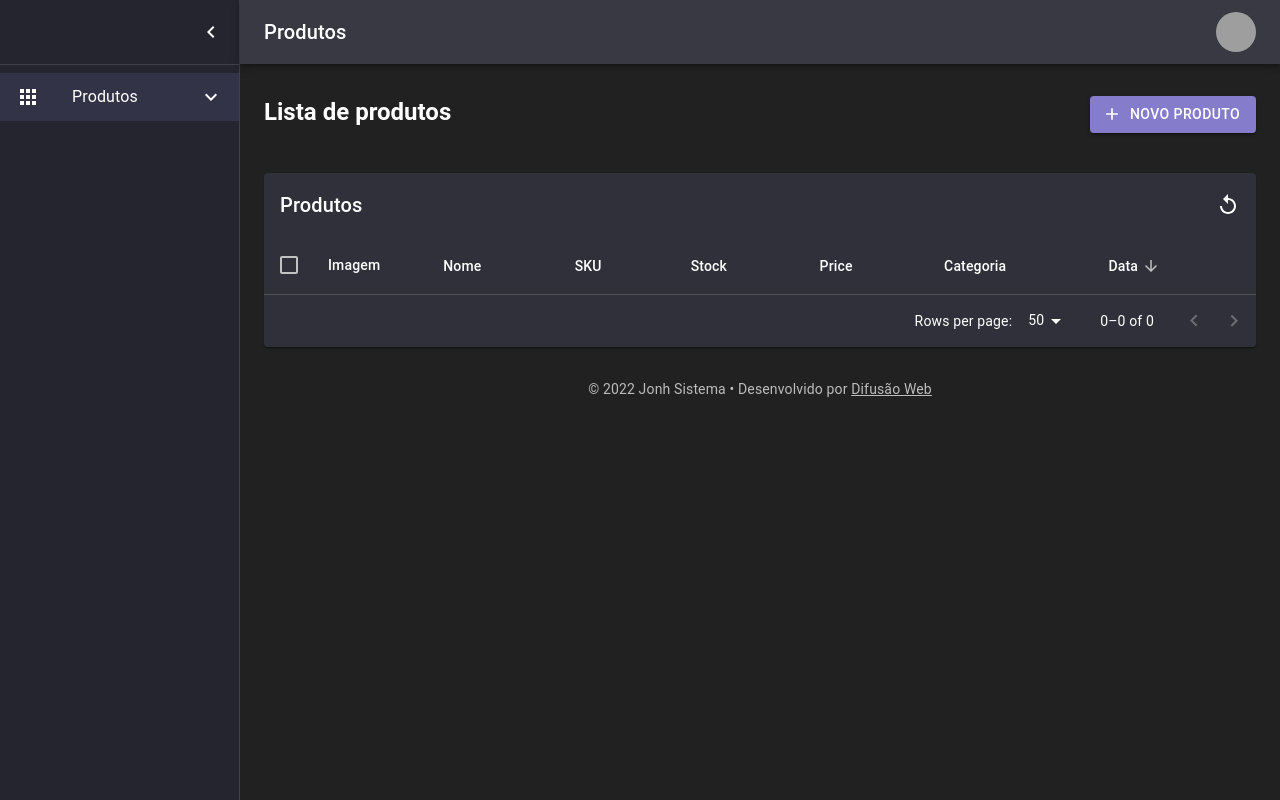
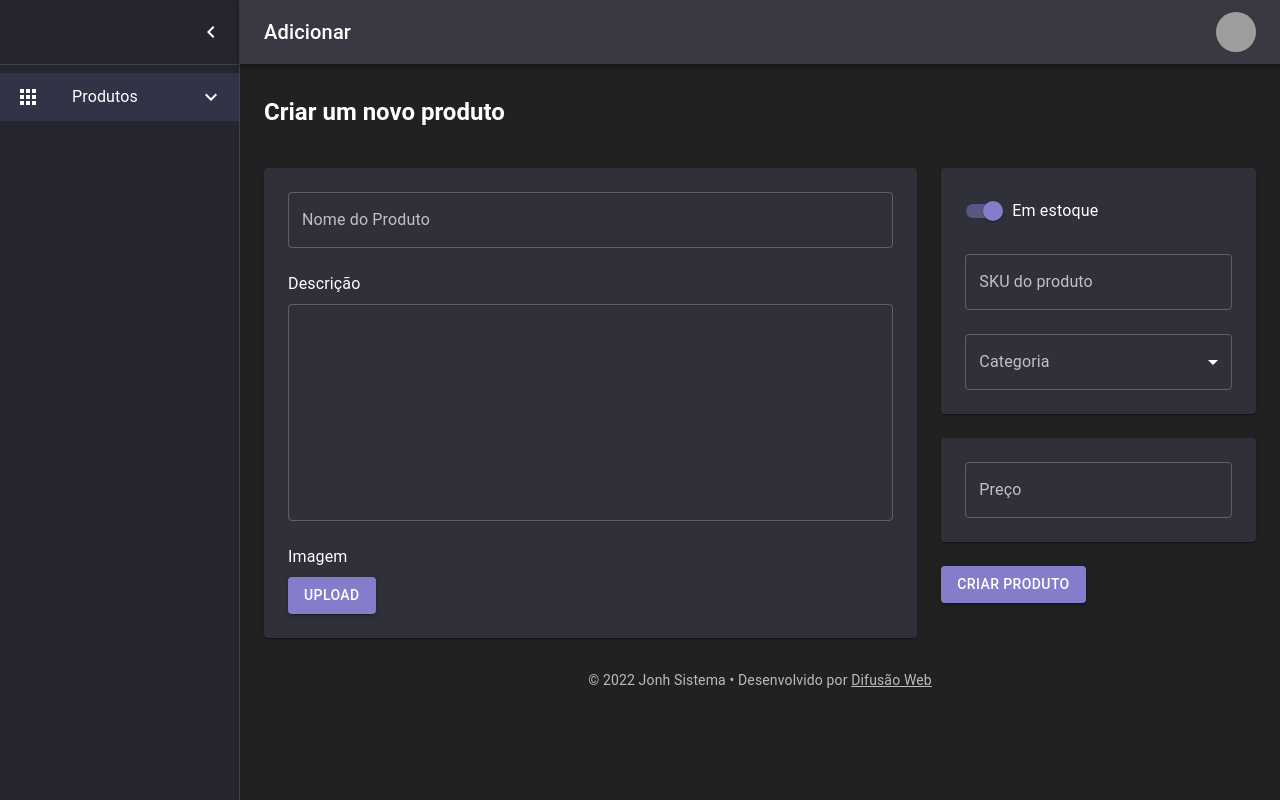
Before and after one commit to difusaowebuser/example-admin-panel-web, a React (Vite) app: page /produtos/adicionar in a window 1280 px wide. Built offline with nearby package versions, Linux system fonts and the light colour scheme; no server answers; grey boxes are pictures that could not be loaded.

Commit message:
several changes

```diff
--- a/src/components/AppBar/index.tsx
+++ b/src/components/AppBar/index.tsx
@@ -17,7 +17,7 @@ import {
   IconButton,
   Avatar
 } from '@mui/material'
-import { Copyright } from '../../components/Copyright'
+import { Copyright } from '../atoms/Copyright'
 
 import {
   Menu as MenuIcon,
--- a/src/components/Dashboard/index.tsx
+++ b/src/components/Dashboard/index.tsx
@@ -20,7 +20,7 @@ import NotificationsIcon from '@mui/icons-material/Notifications'
 import { mainListItems, secondaryListItems } from '../ListItems'
 import { Chart } from '../Chart'
 import { Deposits } from '../Deposits'
-import { Orders } from '../ProductList'
+import { Orders } from '../molecules/ProductList'
 
 function Copyright(props: any) {
   return (
--- a/src/components/Copyright/index.tsx
+++ b/src/components/atoms/Copyright/index.tsx
@@ -9,6 +9,14 @@ export const Copyright = (props: any) => {
       align="center"
       {...props}
       component="small"
+      sx={{
+        flex: 1,
+        display: 'flex',
+        alignItems: 'center',
+        justifyContent: 'center',
+        bottom: 0,
+        my: 2
+      }}
     >
       &copy; {new Date().getFullYear()} Jonh Sistema &bull; Desenvolvido
       por&nbsp;
--- a/src/components/ProductList/index.tsx
+++ b/src/components/molecules/ProductList/index.tsx
@@ -42,7 +42,7 @@ import {
   ProductData,
   getProducts,
   RootState
-} from '../../redux'
+} from '../../../redux'
 
 function descendingComparator<T>(a: T, b: T, orderBy: keyof T) {
   if (b[orderBy] < a[orderBy]) {
--- /dev/null
+++ b/src/components/molecules/ProductsAddFormEdit/index.tsx
@@ -0,0 +1,50 @@
+import * as React from 'react'
+import { Paper, TextField, Box, Input, Button, Typography } from '@mui/material'
+
+export const ProductsAddFormEdit: React.FC = () => {
+  const [name, setName] = React.useState<string | null>(null)
+  const [description, setDescription] = React.useState<string | null>(null)
+  const [image, setImage] = React.useState<string | null>(null)
+
+  return (
+    <Paper sx={{ width: '100%', mb: 2, padding: 3 }}>
+      <Box sx={{ display: 'flex', flexDirection: 'column' }}>
+        <TextField
+          label="Nome do Produto"
+          variant="outlined"
+          value={name}
+          onChange={event => setName(event.target.value)}
+          sx={{ mb: 3 }}
+        />
+        <Box>
+          <Typography sx={{ mb: 1 }}>Descrição</Typography>
+          <TextField
+            multiline
+            value={description}
+            onChange={event => setDescription(event.target.value)}
+            rows={8}
+            fullWidth
+            sx={{ mb: 3 }}
+          />
+        </Box>
+        <Box>
+          <Typography sx={{ mb: 1 }}>Imagem</Typography>
+          <label htmlFor="contained-button-file">
+            <Input
+              accept="image/*"
+              id="contained-button-file"
+              multiple
+              type="file"
+              value={image}
+              onChange={event => setImage(event.target.value)}
+              sx={{ display: 'none' }}
+            />
+            <Button variant="contained" component="span">
+              Upload
+            </Button>
+          </label>
+        </Box>
+      </Box>
+    </Paper>
+  )
+}
--- /dev/null
+++ b/src/components/molecules/ProductsAddFormEdit2/index.tsx
@@ -0,0 +1,55 @@
+import * as React from 'react'
+import {
+  Paper,
+  Box,
+  TextField,
+  Switch,
+  FormControl,
+  FormControlLabel,
+  Select,
+  InputLabel,
+  MenuItem
+} from '@mui/material'
+
+export const ProductsAddFormEdit2: React.FC = () => {
+  const [inStock, setInStock] = React.useState<boolean>(true)
+  const [sku, setSku] = React.useState<string | null>(null)
+  const [category, setCategory] = React.useState<number | null>(null)
+
+  return (
+    <Paper sx={{ width: '100%', mb: 3, padding: 3 }}>
+      <Box sx={{ display: 'flex', flexDirection: 'column' }}>
+        <FormControlLabel
+          control={
+            <Switch
+              checked={inStock}
+              onChange={event => setInStock(event.target.checked)}
+            />
+          }
+          label="Em estoque"
+          sx={{ mb: 3 }}
+        />
+        <TextField
+          label="SKU do produto"
+          variant="outlined"
+          sx={{ mb: 3 }}
+          value={sku}
+          onChange={event => setSku(event.target.value)}
+        />
+        <FormControl fullWidth>
+          <InputLabel id="select-label-id-category">Categoria</InputLabel>
+          <Select
+            labelId="select-label-id-category"
+            value={category}
+            label="Categoria"
+            onChange={event => setCategory(event.target.value)}
+          >
+            <MenuItem value={1}>Calças</MenuItem>
+            <MenuItem value={2}>Calçados</MenuItem>
+            <MenuItem value={3}>Roupas</MenuItem>
+          </Select>
+        </FormControl>
+      </Box>
+    </Paper>
+  )
+}
--- /dev/null
+++ b/src/components/molecules/ProductsAddFormEdit3/index.tsx
@@ -0,0 +1,19 @@
+import * as React from 'react'
+import { Paper, Box, TextField } from '@mui/material'
+
+export const ProductsAddFormEdit3: React.FC = () => {
+  const [price, setPrice] = React.useState<string | null>(null)
+
+  return (
+    <Paper sx={{ width: '100%', mb: 3, padding: 3 }}>
+      <Box sx={{ display: 'flex', flexDirection: 'column' }}>
+        <TextField
+          label="Preço"
+          variant="outlined"
+          value={price}
+          onChange={event => setPrice(event.target.value)}
+        />
+      </Box>
+    </Paper>
+  )
+}
--- a/src/pages/ProductsAdd/index.tsx
+++ b/src/pages/ProductsAdd/index.tsx
@@ -7,13 +7,13 @@ import {
   Grid,
   Button
 } from '@mui/material'
-import { Copyright } from '../../components/Copyright'
 
-import { Add as AddIcon } from '@mui/icons-material'
-
-import { ProductList } from '../../components/ProductList'
+import { Copyright } from '../../components/atoms/Copyright'
 import { AppBar } from '../../components/AppBar'
 import { SideBar } from '../../components/molecules/SideBar'
+import { ProductsAddFormEdit } from '../../components/molecules/ProductsAddFormEdit'
+import { ProductsAddFormEdit2 } from '../../components/molecules/ProductsAddFormEdit2'
+import { ProductsAddFormEdit3 } from '../../components/molecules/ProductsAddFormEdit3'
 
 export const ProductsAdd: React.FC = () => {
   const [open, setOpen] = React.useState(true)
@@ -23,7 +23,7 @@ export const ProductsAdd: React.FC = () => {
 
   return (
     <Box sx={{ display: 'flex' }}>
-      <AppBar open={open} toggleDrawer={toggleDrawer} title="Produtos" />
+      <AppBar open={open} toggleDrawer={toggleDrawer} title="Adicionar" />
       <SideBar open={open} toggleDrawer={toggleDrawer} />
       <Box
         component="main"
@@ -46,32 +46,21 @@ export const ProductsAdd: React.FC = () => {
                 variant="h5"
                 sx={{ fontWeight: 'bold' }}
               >
-                Lista de produtos
+                Criar um novo produto
               </Typography>
-            </Box>
-            <Box sx={{ flexShrink: 0 }}>
-              <Button variant="contained" startIcon={<AddIcon />}>
-                Novo Produto
-              </Button>
             </Box>
           </Box>
           <Grid container spacing={3}>
-            <Grid item xs={12}>
-              {/* <Paper sx={{ p: 2, display: 'flex', flexDirection: 'column' }}> */}
-              <ProductList />
-              {/* </Paper> */}
+            <Grid item xs={8}>
+              <ProductsAddFormEdit />
+            </Grid>
+            <Grid item xs={4}>
+              <ProductsAddFormEdit2 />
+              <ProductsAddFormEdit3 />
+              <Button variant="contained">Criar produto</Button>
             </Grid>
           </Grid>
-          <Copyright
-            sx={{
-              flex: 1,
-              display: 'flex',
-              alignItems: 'center',
-              justifyContent: 'center',
-              bottom: 0,
-              my: 2
-            }}
-          />
+          <Copyright />
         </Container>
       </Box>
     </Box>
--- a/src/pages/ProductsList/index.tsx
+++ b/src/pages/ProductsList/index.tsx
@@ -1,55 +1,19 @@
 import * as React from 'react'
-import { styled, createTheme } from '@mui/material/styles'
 import {
-  Drawer as MuiDrawer,
   Box,
   Toolbar,
-  List,
   Typography,
-  Divider,
-  IconButton,
   Container,
   Grid,
   Button
 } from '@mui/material'
-import { Copyright } from '../../components/Copyright'
+import { Copyright } from '../../components/atoms/Copyright'
 
-import {
-  ChevronLeft as ChevronLeftIcon,
-  Add as AddIcon
-} from '@mui/icons-material'
+import { Add as AddIcon } from '@mui/icons-material'
 
-import { MainListItems } from '../../components/ListItems'
-import { ProductList } from '../../components/ProductList'
+import { ProductList } from '../../components/molecules/ProductList'
 import { AppBar } from '../../components/AppBar'
-
-const drawerWidth = 240
-
-const Drawer = styled(MuiDrawer, {
-  shouldForwardProp: prop => prop !== 'open'
-})(({ theme, open }) => ({
-  '& .MuiDrawer-paper': {
-    position: 'relative',
-    whiteSpace: 'nowrap',
-    width: drawerWidth,
-    transition: theme.transitions.create('width', {
-      easing: theme.transitions.easing.sharp,
-      duration: theme.transitions.duration.enteringScreen
-    }),
-    boxSizing: 'border-box',
-    ...(!open && {
-      overflowX: 'hidden',
-      transition: theme.transitions.create('width', {
-        easing: theme.transitions.easing.sharp,
-        duration: theme.transitions.duration.leavingScreen
-      }),
-      width: theme.spacing(7),
-      [theme.breakpoints.up('sm')]: {
-        width: theme.spacing(9)
-      }
-    })
-  }
-}))
+import { SideBar } from '../../components/molecules/SideBar'
 
 export const ProductsList: React.FC = () => {
   const [open, setOpen] = React.useState(true)
@@ -60,24 +24,7 @@ export const ProductsList: React.FC = () => {
   return (
     <Box sx={{ display: 'flex' }}>
       <AppBar open={open} toggleDrawer={toggleDrawer} title="Produtos" />
-      <Drawer variant="permanent" open={open}>
-        <Toolbar
-          sx={{
-            display: 'flex',
-            alignItems: 'center',
-            justifyContent: 'flex-end',
-            px: [1]
-          }}
-        >
-          <IconButton onClick={toggleDrawer}>
-            <ChevronLeftIcon />
-          </IconButton>
-        </Toolbar>
-        <Divider />
-        <List component="nav">
-          <MainListItems />
-        </List>
-      </Drawer>
+      <SideBar open={open} toggleDrawer={toggleDrawer} />
       <Box
         component="main"
         sx={{
@@ -110,21 +57,10 @@ export const ProductsList: React.FC = () => {
           </Box>
           <Grid container spacing={3}>
             <Grid item xs={12}>
-              {/* <Paper sx={{ p: 2, display: 'flex', flexDirection: 'column' }}> */}
               <ProductList />
-              {/* </Paper> */}
             </Grid>
           </Grid>
-          <Copyright
-            sx={{
-              flex: 1,
-              display: 'flex',
-              alignItems: 'center',
-              justifyContent: 'center',
-              bottom: 0,
-              my: 2
-            }}
-          />
+          <Copyright />
         </Container>
       </Box>
     </Box>
--- a/src/pages/SignIn/index.tsx
+++ b/src/pages/SignIn/index.tsx
@@ -8,7 +8,7 @@ import {
   Paper
 } from '@mui/material'
 
-import { Copyright } from '../../components/Copyright'
+import { Copyright } from '../../components/atoms/Copyright'
 
 export function SignIn() {
   const [userLogin, setUserLogin] = React.useState<string | null>(
@@ -91,16 +91,7 @@ export function SignIn() {
           </Box>
         </Paper>
       </Container>
-      <Copyright
-        sx={{
-          flex: 1,
-          display: 'flex',
-          alignItems: 'center',
-          justifyContent: 'center',
-          bottom: 0,
-          my: 2
-        }}
-      />
+      <Copyright />
     </>
   )
 }
--- a/src/routes/App/index.routes.tsx
+++ b/src/routes/App/index.routes.tsx
@@ -10,9 +10,8 @@ export const AppRoutes: React.FC = () => {
   return (
     <Routes>
       <Route path="/" element={<Dashboard />} />
-      <Route path="/produtos/" element={<ProductsList />}>
-        <Route path="adicionar" element={<ProductsAdd />} />
-      </Route>
+      <Route path="/produtos/" element={<ProductsList />} />
+      <Route path="/produtos/adicionar/" element={<ProductsAdd />} />
       <Route path="*" element={<NotFound />} />
     </Routes>
   )
```
